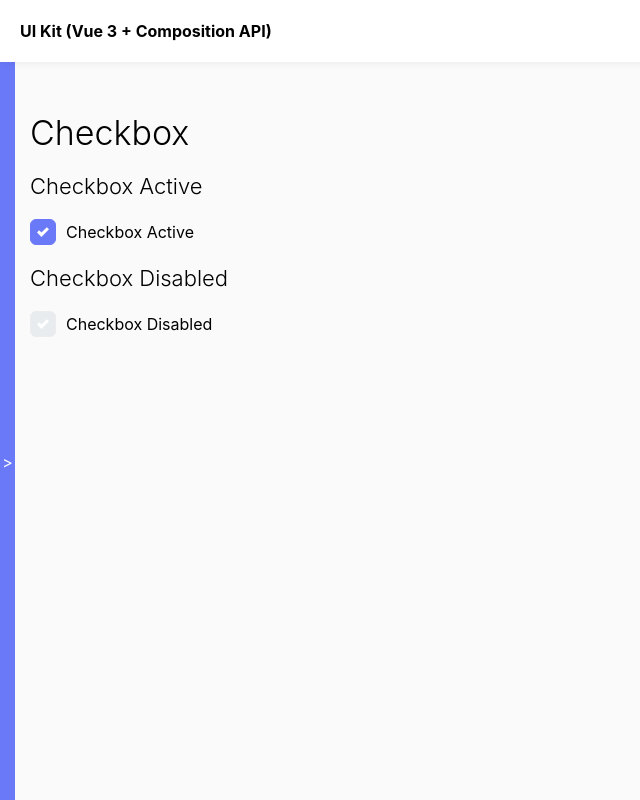
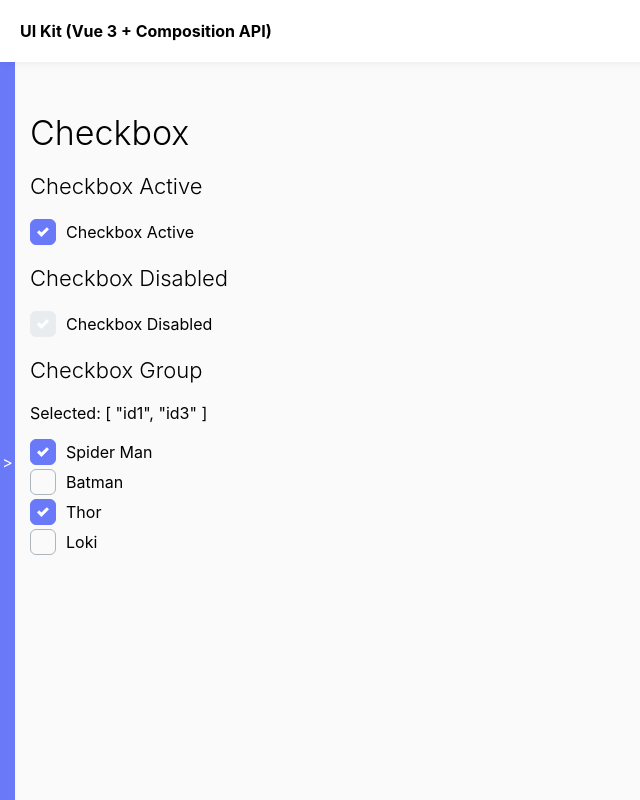
Before and after one commit to RomanovMichael/UI-kit-vue3-composition-API, a Vue app: page /checkbox in a window 1280 px wide. Shown: the whole page, without its empty margins (0-640 px from the left). Built offline with nearby package versions, Linux system fonts and the light colour scheme.

Commit message:
feat: add checkbox-group

```diff
--- a/src/components/Checkbox/Checkbox.vue
+++ b/src/components/Checkbox/Checkbox.vue
@@ -1,6 +1,6 @@
 
 <script setup>
-const emits = defineEmits(["update:checked"]);
+const emits = defineEmits(["update:checked", "updateCheckboxGroup"]);
 const props = defineProps({
   name: {
     type: String,
@@ -26,10 +26,21 @@ const props = defineProps({
     type: Boolean,
     default: false,
   },
+  group: {
+    type: Boolean,
+    default: false,
+  },
 });
 
 const handleClick = (event) => {
-  emits("update:checked", event.target.checked);
+  if (props.group) {
+    emits("updateCheckboxGroup", {
+      optionId: props.id,
+      checked: event.target.checked,
+    });
+  } else {
+    emits("update:checked", event.target.checked);
+  }
 };
 </script>
 
--- /dev/null
+++ b/src/components/Checkbox/CheckboxGroup.vue
@@ -0,0 +1,52 @@
+<script setup>
+import Checkbox from "@/components/Checkbox/Checkbox.vue";
+
+const emit = defineEmits(["update:value"]);
+const props = defineProps({
+  value: {
+    type: Array,
+    required: true,
+  },
+  name: {
+    type: String,
+    required: true,
+  },
+  options: {
+    type: Array,
+    required: true,
+    validator: (value) => {
+      const hasNameKey = value.every((option) =>
+        Object.keys(option).includes("name")
+      );
+
+      const hasIdKey = value.every((option) =>
+        Object.keys(option).includes("id")
+      );
+      return hasNameKey && hasIdKey;
+    },
+  },
+});
+const check = (params) => {
+  let updateValue = [...props.value];
+  if (params.checked) {
+    updateValue.push(params.optionId);
+  } else {
+    updateValue.splice(updateValue.indexOf(params.optionId), 1);
+  }
+  emit("update:value", updateValue);
+};
+</script>
+
+<template>
+  <div v-for="option in options" :key="option.id">
+    <checkbox
+      :label="option.name"
+      :id="option.id"
+      :name="name"
+      :value="option.name"
+      :checked="value.includes(option.id)"
+      group
+      @updateCheckboxGroup="check"
+    />
+  </div>
+</template>
--- a/src/views/Checkbox.vue
+++ b/src/views/Checkbox.vue
@@ -1,9 +1,17 @@
 <script setup>
 import { ref } from "vue";
 import Checkbox from "@/components/Checkbox/Checkbox.vue";
+import CheckboxGroup from "@/components/Checkbox/CheckboxGroup.vue";
 const checkboxActive = ref(true);
 const checkboxDisabled = ref(true);
 const checkboxDisabledChecked = ref(true);
+const listOfHeroes = ref([
+  { name: "Spider Man", id: "id1" },
+  { name: "Batman", id: "id2" },
+  { name: "Thor", id: "id3" },
+  { name: "Loki", id: "id4" },
+]);
+const selectedHeroes = ref(["id1", "id3"]);
 </script>
 
 <template>
@@ -29,4 +37,13 @@ const checkboxDisabledChecked = ref(true);
       v-model:checked="checkboxDisabledChecked"
     />
   </div>
+  <h2 class="heading-2">Checkbox Group</h2>
+  <div class="line line--block">
+    <p>Selected: {{ selectedHeroes }}</p>
+    <checkbox-group
+      v-model:value="selectedHeroes"
+      name="heroes"
+      :options="listOfHeroes"
+    />
+  </div>
 </template>
```
